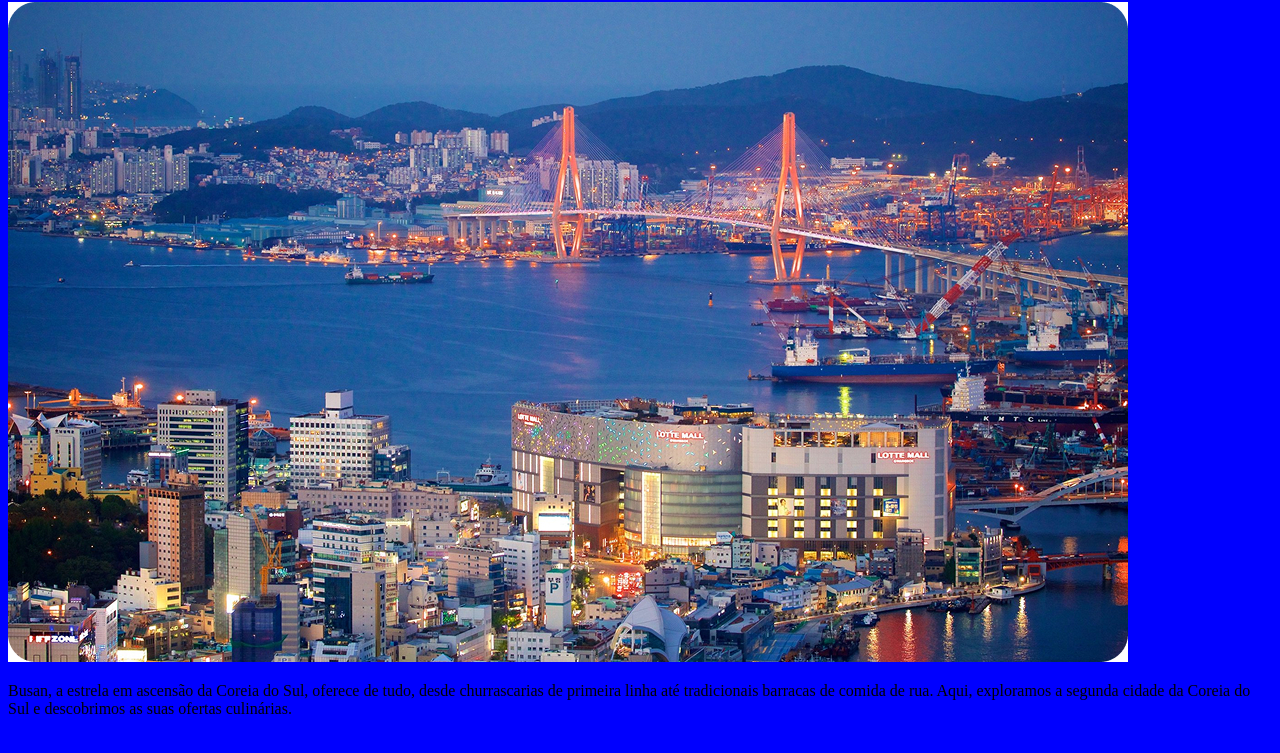
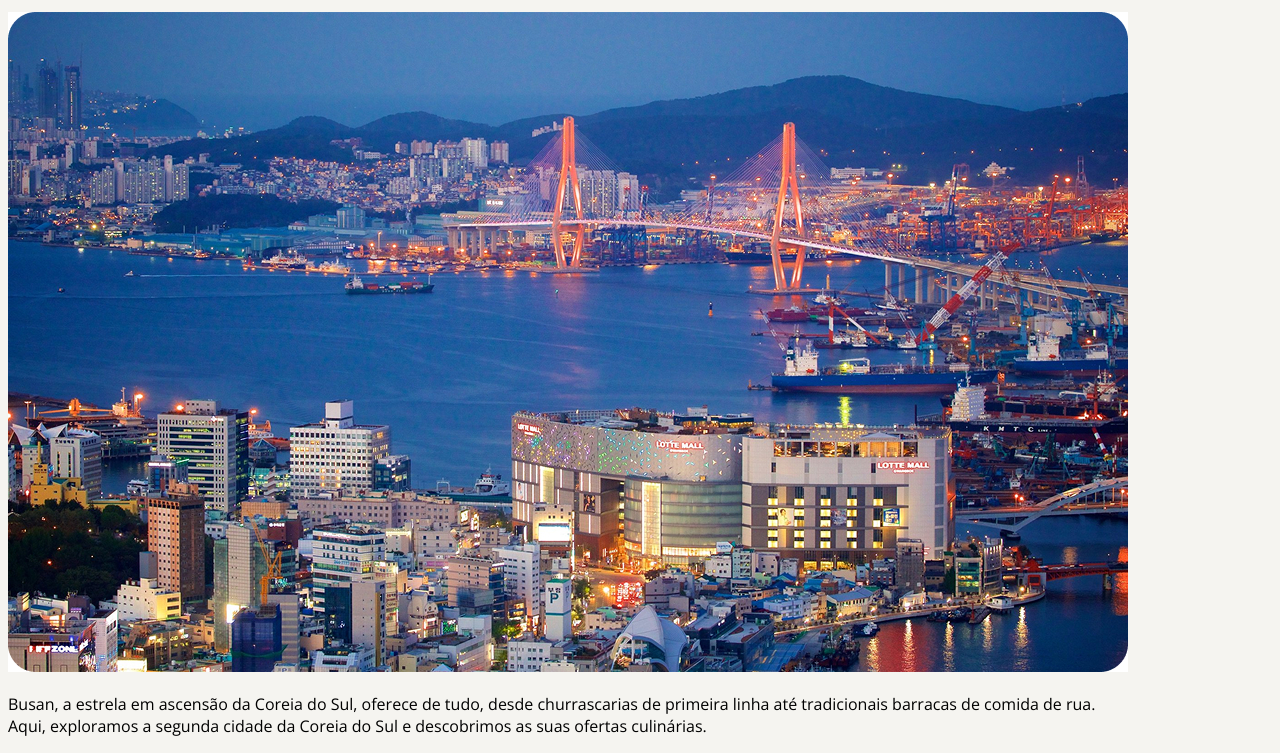
Before and after one commit to eilincoln/proxima-viagem, a plain HTML site: page index.html in a window 1280 px wide. Shown: the part 112-865 px from the top of the page. Drawn offline with nearby package versions, Linux system fonts and the light colour scheme.

Commit message:
adicionando variaveis de cores + font family

```diff
--- a/index.html
+++ b/index.html
@@ -6,6 +6,9 @@
     <meta name="viewport" content="width=device-width, initial-scale=1.0">
     <title>Conheça Busan</title>
     <link rel="stylesheet" href="style.css">
+    <link rel="preconnect" href="https://fonts.googleapis.com">
+    <link rel="preconnect" href="https://fonts.gstatic.com" crossorigin>
+    <link href="https://fonts.googleapis.com/css2?family=Open+Sans:ital,wght@0,300..800;1,300..800&display=swap" rel="stylesheet">
 </head>
 
 <body>
--- a/style.css
+++ b/style.css
@@ -1,3 +1,22 @@
-* {
-    background-color: blue;
+:root {
+    --baground-default: #F5F4F0;
+    --border-primary: #D9D9D9;
+    --text-primary: #1b1b1b;
+    --text-secondary: #333333;
+    --text-tertiary: #696969;
+    --text-headline: #E1624F;
+    --accent-blue: #0C51A7;
+    --accent-orange: #E95E10;
+    --accent-pink: #E5245E;
+    --accent-purple: #591B98;
+    --font-family: "Open Sans", sans-serif;
 }
+
+body {
+    background-color: var(--baground-default);
+    font-family: var(--font-family);
+}
+
+.container {
+    width: 1120px;
+}
```
